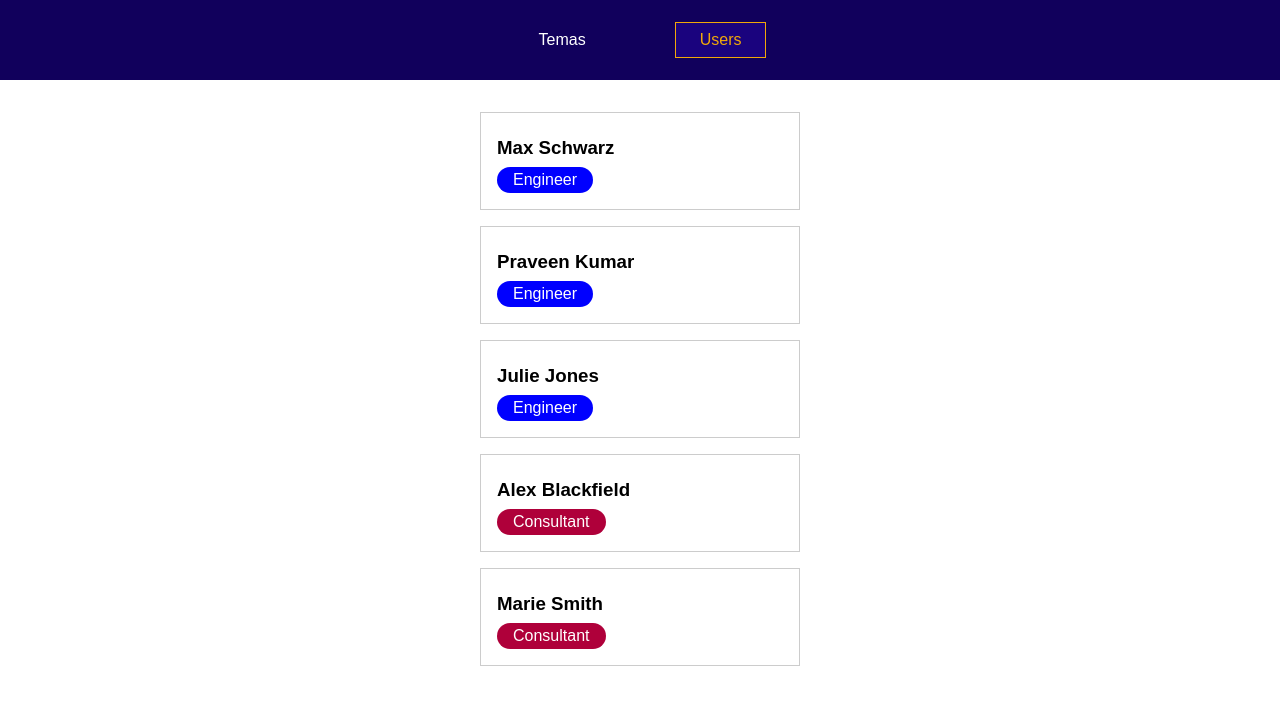
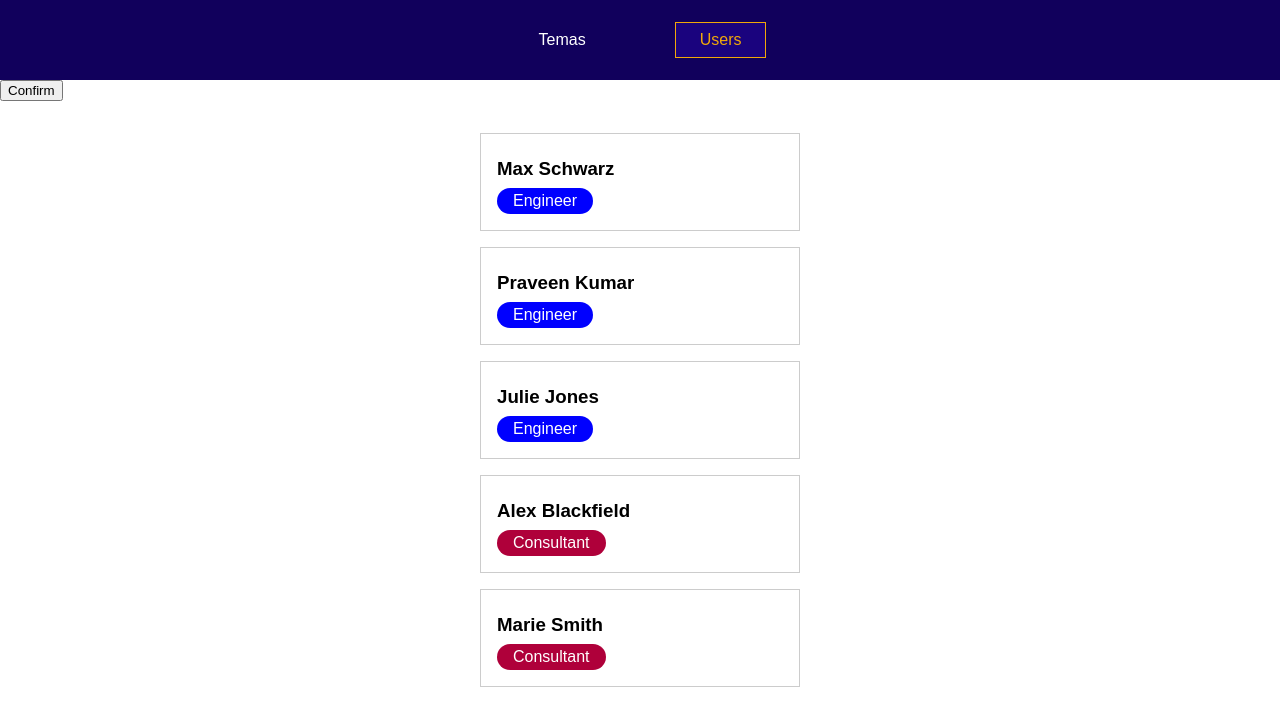
Before and after one commit to davitlabadze/routing-vue, a Vue app: page /users in a window 1280 px wide. Shown: the top 726 px of the page. Built offline with nearby package versions, Linux system fonts and the light colour scheme.

Commit message:
programmatic navigation

```diff
--- a/src/components/users/UsersList.vue
+++ b/src/components/users/UsersList.vue
@@ -1,4 +1,5 @@
 <template>
+<button @click="confirmInput">Confirm</button>
   <ul>
     <user-item v-for="user in users" :key="user.id" :name="user.fullName" :role="user.role"></user-item>
   </ul>
@@ -12,6 +13,14 @@ export default {
     UserItem,
   },
   inject: ['users'],
+  methods: {
+    confirmInput(){
+      // do sometings
+      this.$router.push('/teams');
+      // this.$router.back
+      // this.$router.forward
+    }
+  }
 };
 </script>
 
```
